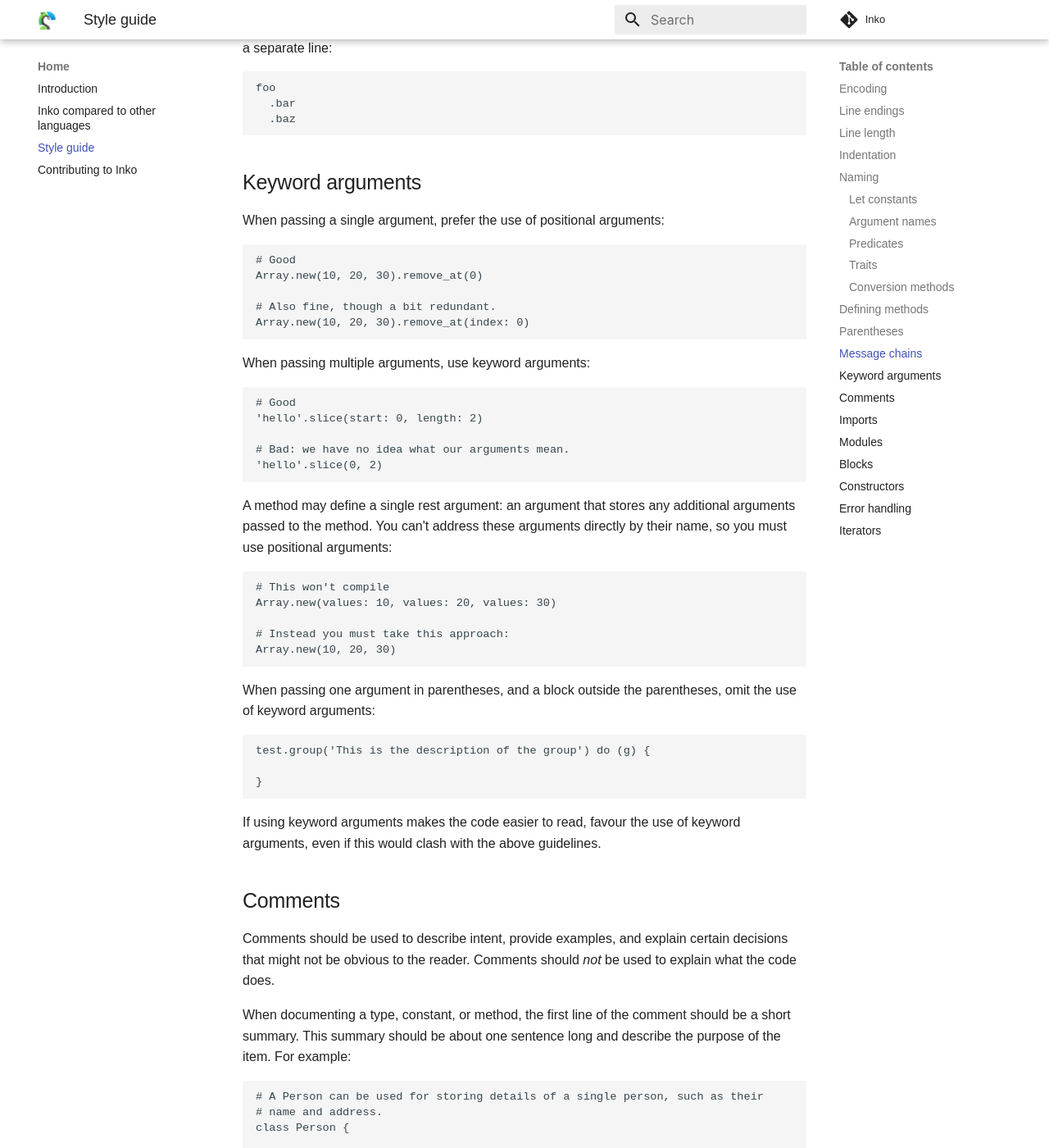
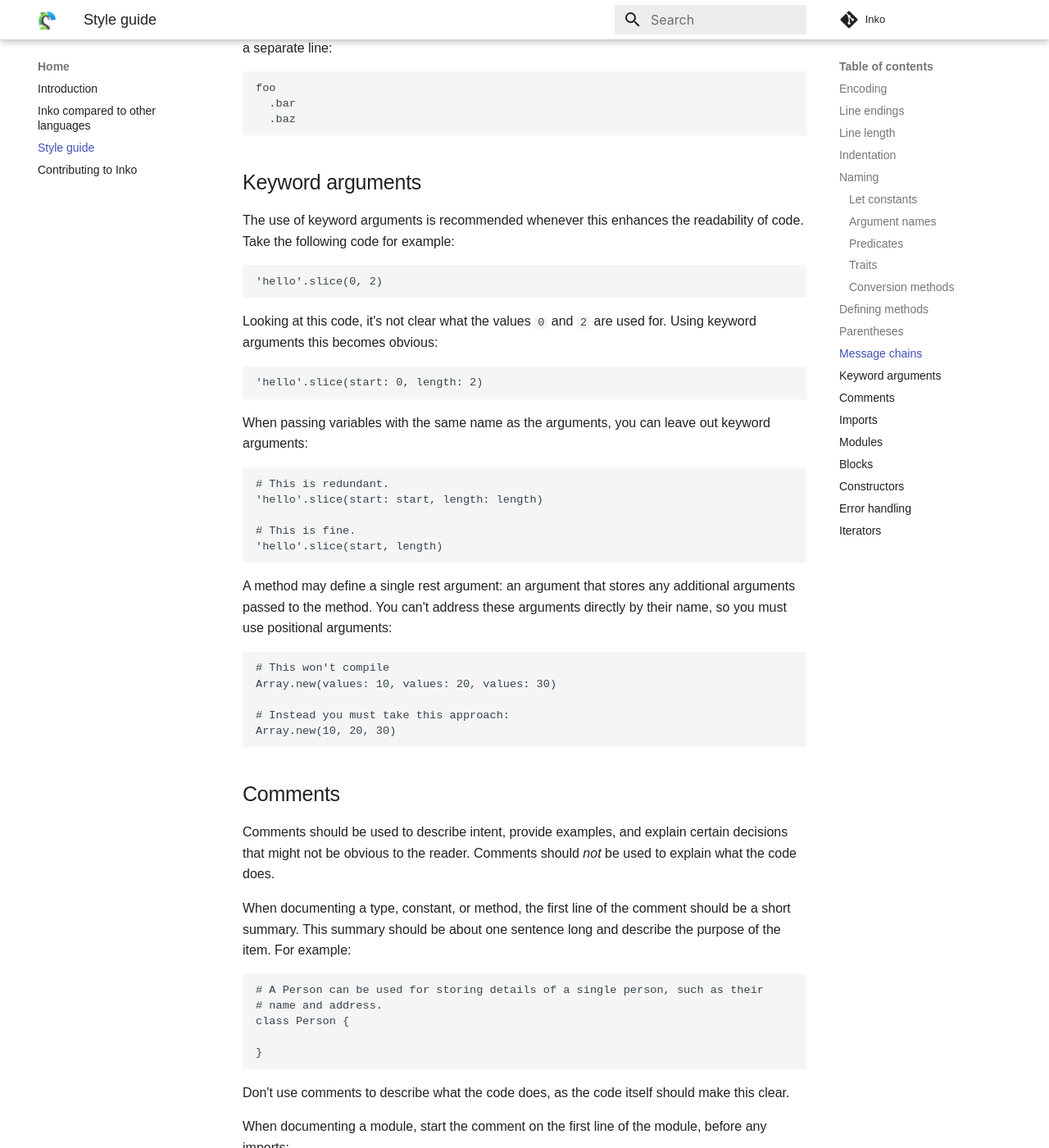
Before and after one commit to inko-lang/inko, an MkDocs documentation site: the page built from docs/source/style-guide.md, in a window 1280 px wide and 1400 px high, scrolled down 6800 px. Shown: the whole window at 82% size. Built offline with MkDocs 1.6.1 and Material for MkDocs 9.7.7, drawn with Linux system fonts in a browser that asks for light colours; comment, search, counter and statistics services are not loaded.

Commit message:
Tweak the keyword argument style guide
It's now less extreme/strict about the use of keyword arguments, based
on our experience with Inko's standard library use of them thus far.

````diff
--- a/docs/source/style-guide.md
+++ b/docs/source/style-guide.md
@@ -351,24 +351,29 @@ foo
 
 ## Keyword arguments
 
-When passing a single argument, prefer the use of positional arguments:
+The use of keyword arguments is recommended whenever this enhances the
+readability of code. Take the following code for example:
 
 ```inko
-# Good
-Array.new(10, 20, 30).remove_at(0)
-
-# Also fine, though a bit redundant.
-Array.new(10, 20, 30).remove_at(index: 0)
+'hello'.slice(0, 2)
 ```
 
-When passing multiple arguments, use keyword arguments:
+Looking at this code, it's not clear what the values `0` and `2` are used for.
+Using keyword arguments this becomes obvious:
 
 ```inko
-# Good
 'hello'.slice(start: 0, length: 2)
+```
 
-# Bad: we have no idea what our arguments mean.
-'hello'.slice(0, 2)
+When passing variables with the same name as the arguments, you can leave out
+keyword arguments:
+
+```inko
+# This is redundant.
+'hello'.slice(start: start, length: length)
+
+# This is fine.
+'hello'.slice(start, length)
 ```
 
 A method may define a single rest argument: an argument that stores any
@@ -382,18 +387,6 @@ Array.new(values: 10, values: 20, values: 30)
 # Instead you must take this approach:
 Array.new(10, 20, 30)
 ```
-
-When passing one argument in parentheses, and a block outside the parentheses,
-omit the use of keyword arguments:
-
-```inko
-test.group('This is the description of the group') do (g) {
-
-}
-```
-
-If using keyword arguments makes the code easier to read, favour the use of
-keyword arguments, even if this would clash with the above guidelines.
 
 ## Comments
 
````
